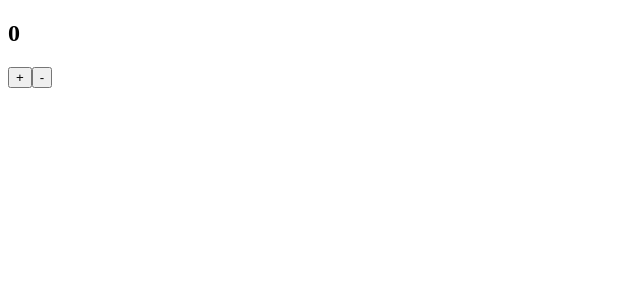
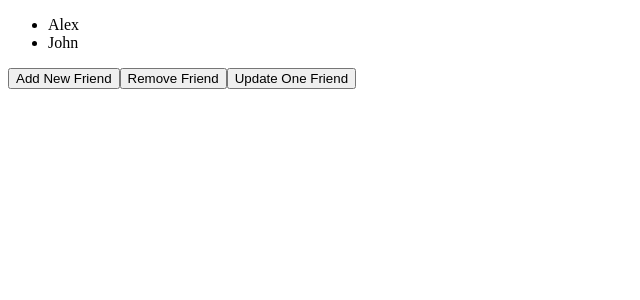
Before and after one commit to SHEMNDARONGUGI/React_Learn_Practical_Way, a React (Vite) app in the folder stateHooks/: page / in a window 1280 px wide. Shown: the top 300 px of the page, without its empty margins (0-640 px from the left). Built offline with nearby package versions, Linux system fonts and the light colour scheme.

Commit message:
Updating an array with a string of objects

```diff
--- a/stateHooks/src/App.jsx
+++ b/stateHooks/src/App.jsx
@@ -1,15 +1,37 @@
 import { useState } from "react";
 
 const App = () => {
-  const [count, setCount] = useState(0);
-  console.log(count);
-  const increment = () => setCount(count + 1);
-  const decrement = () => setCount(count - 1);
+  // const [count, setCount] = useState(0);
+  // console.log(count);
+  // const increment = () => setCount(count + 1);
+  // const decrement = () => setCount(count - 1);
+  const [friends, setFriends] = useState(["Alex", "John"]);
+
+  function addOneFriend() {
+    setFriends([...friends, "Shem Ndaro"]);
+  }
+
+  const removeFriend = () => setFriends(friends.filter((f) => f !== "John"));
+
+  const updateOneFriend = () => {
+    setFriends(friends.map((f) => (f === "Alex" ? "Alex Smith" : f)));
+  };
+
   return (
     <section>
-      <h1>{count}</h1>
+      {/* <h1>{count}</h1>
       <button onClick={increment}>+</button>
-      <button onClick={decrement}>-</button>
+      <button onClick={decrement}>-</button> */}
+
+      <ul>
+        {friends.map((f, id) => (
+          <li key={id}>{f}</li>
+        ))}
+      </ul>
+
+      <button onClick={addOneFriend}>Add New Friend</button>
+      <button onClick={removeFriend}>Remove Friend</button>
+      <button onClick={updateOneFriend}>Update One Friend</button>
     </section>
   );
 };
```
